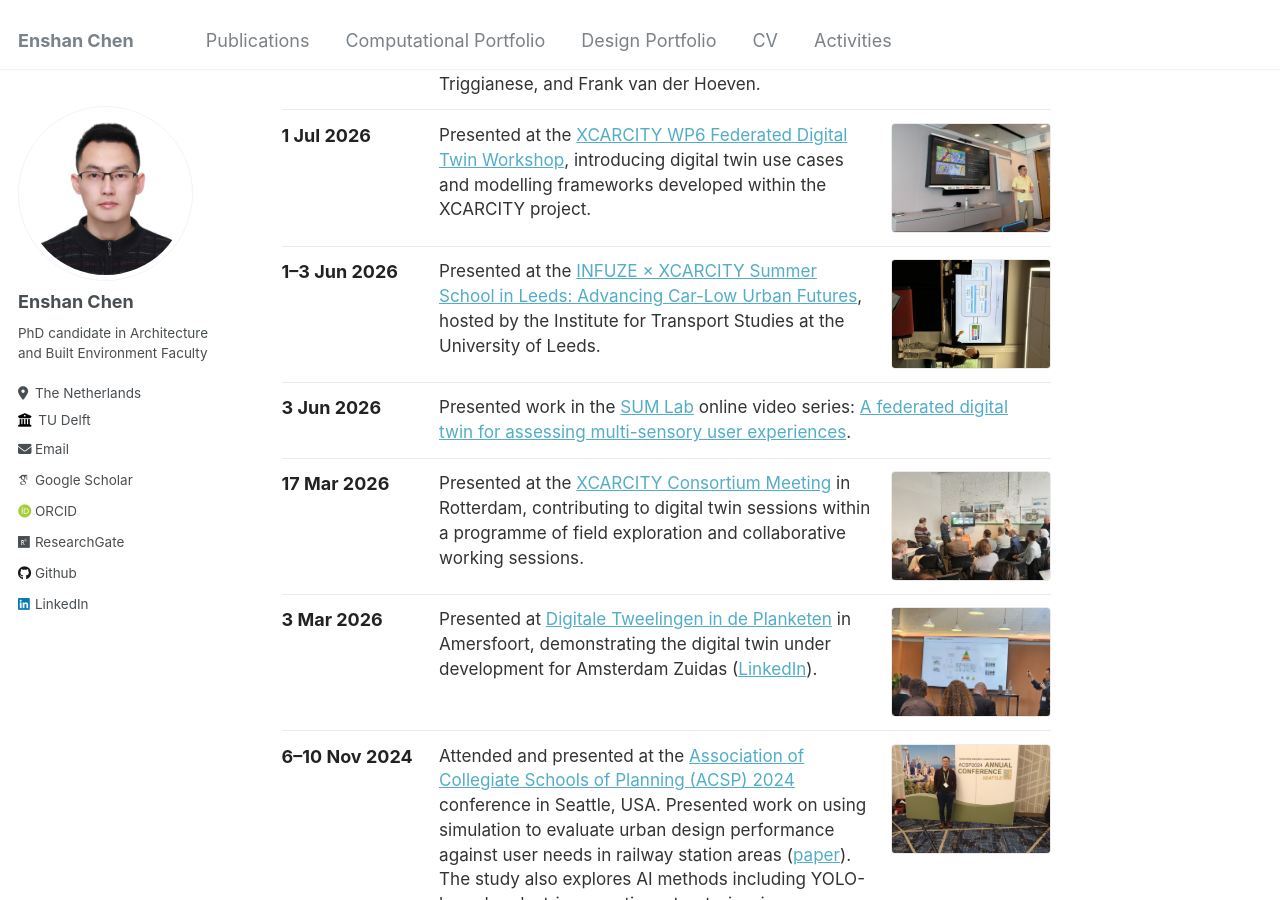
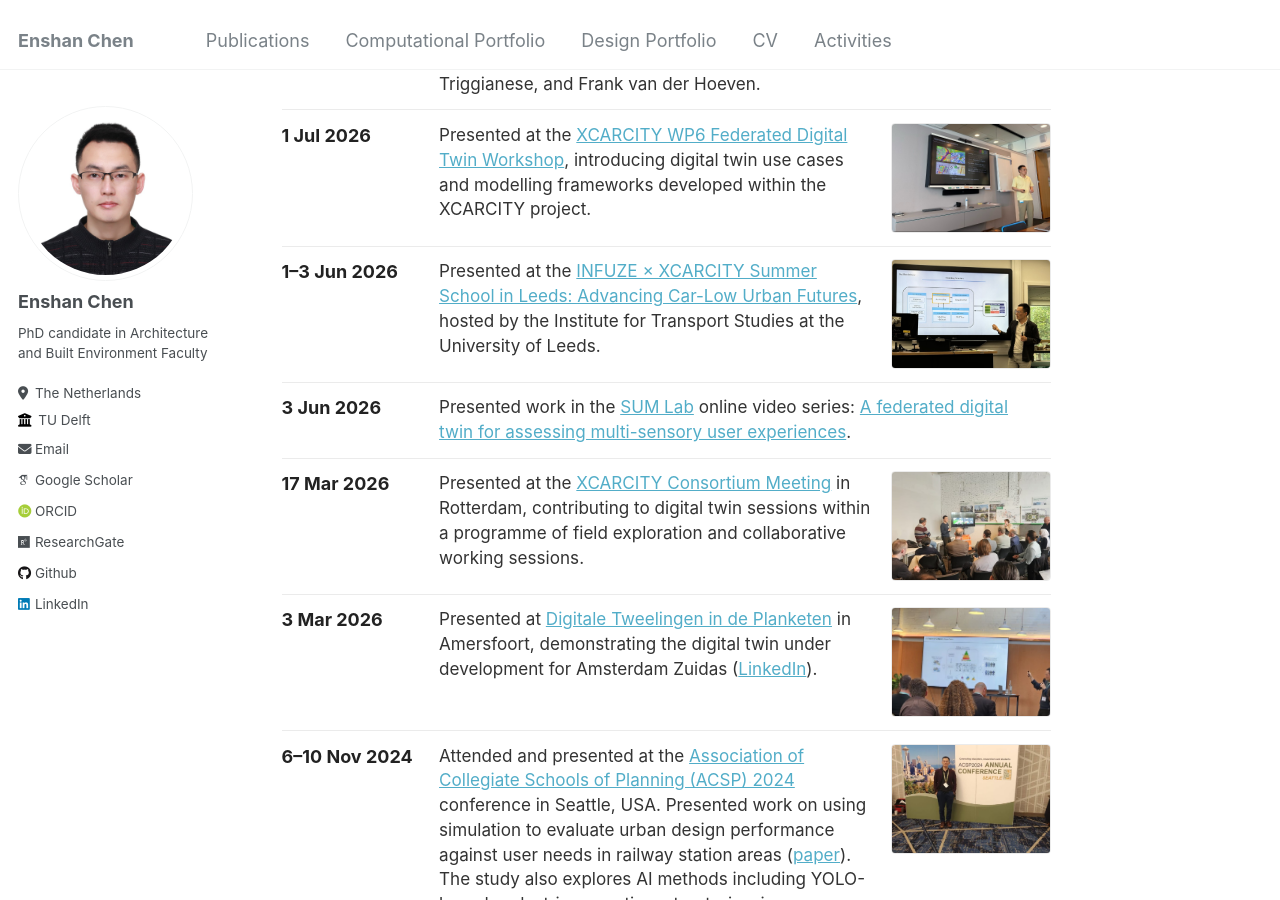
Before and after one commit to 1309928130/1309928130.github.io, a Jekyll site: the page built from _pages/activities.md, in a window 1280 px wide and 900 px high, scrolled down 1201 px. Built offline with Jekyll 4.4.1, drawn with Linux system fonts in a browser that asks for light colours; some web fonts are replaced.

Commit message:
Restore correct upright Leeds summer school photo.
Co-authored-by: Cursor <cursoragent@cursor.com>

```diff
--- a/_data/activities.yml
+++ b/_data/activities.yml
@@ -80,7 +80,7 @@ sections:
           Presented at the
           [INFUZE × XCARCITY Summer School in Leeds: Advancing Car-Low Urban Futures](https://xcarcity.nl/news/infuze-x-xcarcity-summer-school-in-leeds-advancing-car-low-urban-futures/),
           hosted by the Institute for Transport Studies at the University of Leeds.
-        image: "/images/activities/infuze-xcarcity-summer-school-leeds-2026-v2.jpg"
+        image: "/images/activities/infuze-xcarcity-summer-school-leeds-2026-v3.jpg"
         url: "https://xcarcity.nl/news/infuze-x-xcarcity-summer-school-in-leeds-advancing-car-low-urban-futures/"
 
       - date: "3 Jun 2026"
```
Also changed, not shown: images/activities/infuze-xcarcity-summer-school-leeds-2026-v2.jpg (deleted), images/activities/infuze-xcarcity-summer-school-leeds-2026-v3.jpg (added).
